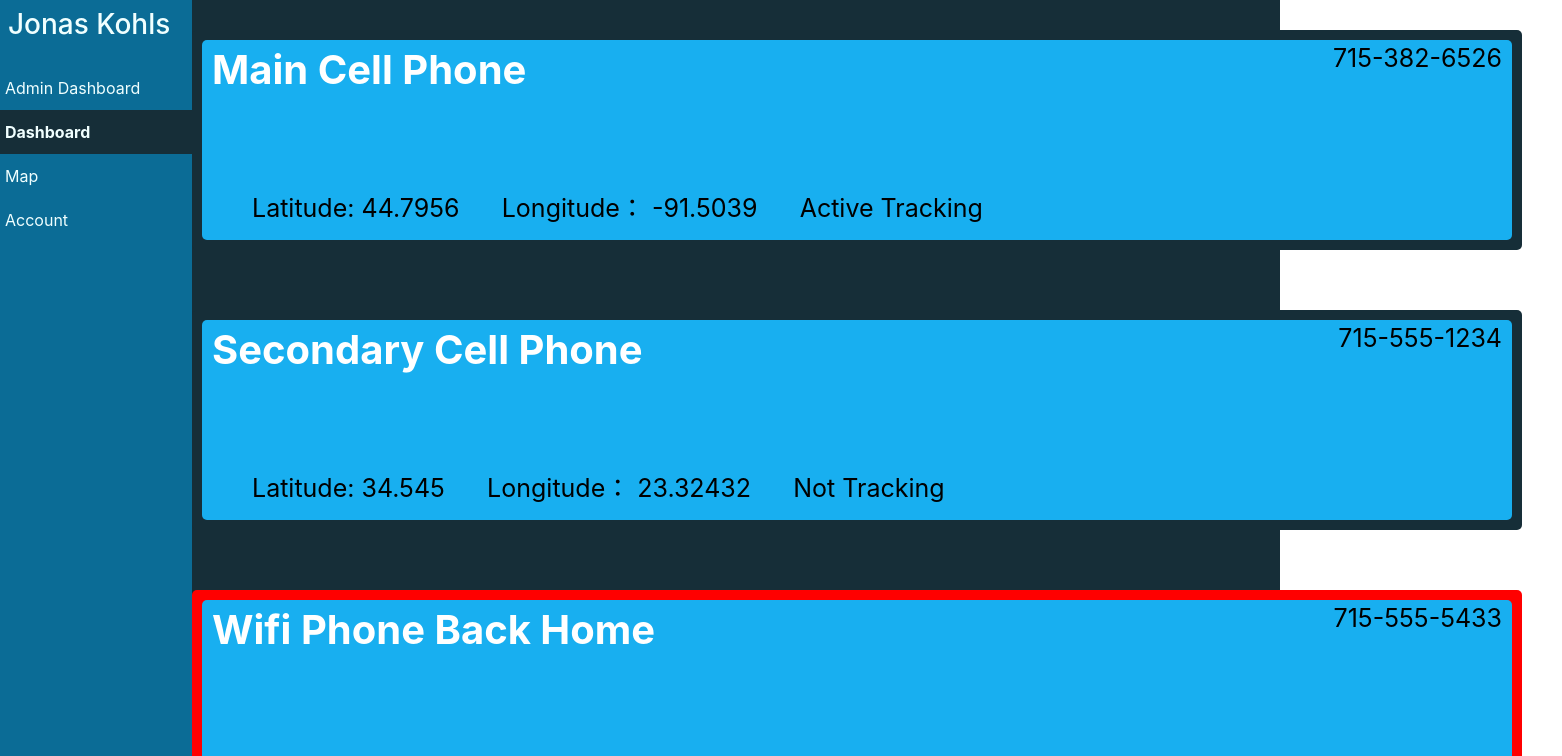
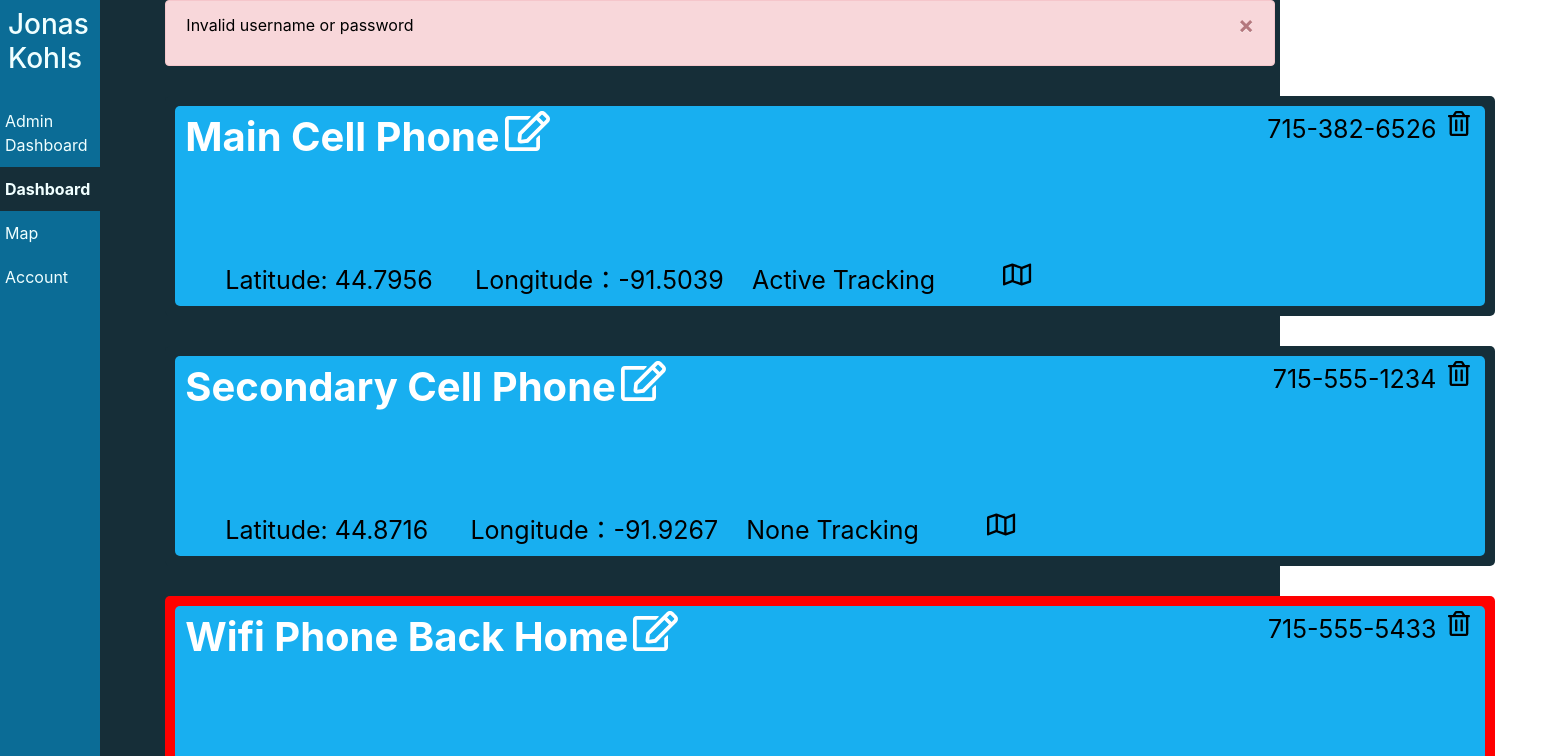
Before and after one commit to Find-my-Android/findmyandroid-ui, a React (Create React App) app: page / in a window 1280 px wide. Both pictures are taken after typing "name@example.com", "Sample123" into the empty fields and a click on the button "Login". Shown: the top 756 px of the page, 1562 px wide, since content can reach past the window. Built offline with nearby package versions, Linux system fonts and the light colour scheme; no server answers.

Commit message:
Updated dashboard and added links to map

```diff
--- a/src/App.js
+++ b/src/App.js
@@ -48,7 +48,7 @@ function App() {
           <Route path="/dashboard">
             <Dashboard />
           </Route>
-          <Route path="/Map">
+          <Route path="/map/:lat/:lng">
             <Map />
           </Route>
           <Route path="/account">
--- a/src/components/AdminComponent.js
+++ b/src/components/AdminComponent.js
@@ -24,7 +24,7 @@ function AdminComponent(props) {
       secondary_number: "715-874-6448",
       email: "kohlsjw3656@uwec.edu",
       type: "Admin",
-      password: "C00lP@ssWord",
+      password: "******",
     },
     {
       user_id: 2,
@@ -34,7 +34,7 @@ function AdminComponent(props) {
       primary_number: "715-555-1234",
       secondary_number: "",
       type: "User",
-      password: "987654321",
+      password: "******",
     },
     {
       user_id: 3,
@@ -44,7 +44,7 @@ function AdminComponent(props) {
       primary_number: "715-555-5555",
       secondary_number: "",
       type: "Admin",
-      password: "123456",
+      password: "******",
     },
   ];
 
--- /dev/null
+++ b/src/components/DashboardComponent.js
@@ -0,0 +1,76 @@
+import React from "react";
+import { useSelector, useDispatch } from "react-redux";
+import { Button } from "react-bootstrap";
+import { withRouter } from "react-router-dom";
+
+import Notification from "./Notification";
+import PhoneComponent from "./PhoneComponent";
+
+function DashboardComponent(props) {
+  const dispatch = useDispatch();
+  const jwt = useSelector((state) => state.jwt);
+
+  let phones = [
+    {
+      phone_id: 1,
+      user_id: 1,
+      name: "Main Cell Phone",
+      phone_number: "715-382-6526",
+      latitude: "44.7956",
+      longitude: "-91.5039",
+      tracking: "Active",
+      status: "",
+    },
+    {
+      phone_id: 2,
+      user_id: 1,
+      name: "Secondary Cell Phone",
+      phone_number: "715-555-1234",
+      latitude: "44.8716",
+      longitude: "-91.9267",
+      tracking: "None",
+      status: "",
+    },
+    {
+      phone_id: 3,
+      user_id: 1,
+      name: "Wifi Phone Back Home",
+      phone_number: "715-555-5433",
+      latitude: "20.5937",
+      longitude: "78.9629",
+      tracking: "None",
+      status: "Stolen!",
+    },
+  ];
+
+  const handleEditUserClick = () => {};
+
+  const handleDeleteUserClick = () => {};
+
+  const handleEditPhoneClick = () => {};
+
+  const handleDeletePhoneClick = () => {};
+
+  const createPhones = () => {
+    return phones.map((phone) => (
+      <PhoneComponent
+        key={phone.phone_id}
+        phone={phone}
+        handleDelete={handleDeletePhoneClick}
+        handleEdit={handleEditPhoneClick}
+        history={props.history}
+      />
+    ));
+  };
+
+  return (
+    <div className="container mainContainer">
+      <Notification></Notification>
+      <div className="flex justify-content-between align-items-center my-2">
+        {phones ? createPhones() : <></>}
+      </div>
+    </div>
+  );
+}
+
+export default withRouter(DashboardComponent);
--- /dev/null
+++ b/src/components/PhoneComponent.js
@@ -0,0 +1,56 @@
+import React from "react";
+import { Link } from "react-router-dom";
+import { withRouter } from "react-router-dom";
+
+import { FontAwesomeIcon } from "@fortawesome/react-fontawesome";
+import { faTrashAlt, faEdit, faMap } from "@fortawesome/free-regular-svg-icons";
+
+function PhoneComponent(props) {
+  const phone = props.phone;
+
+  const handleDelete = (e) => {
+    e.preventDefault();
+    props.handleDelete(phone.phone_id);
+  };
+
+  const handleEdit = (e) => {
+    e.preventDefault();
+    props.handleEdit(phone);
+  };
+
+  const handleMap = (e) => {
+    props.history.push(`map/${phone.latitude}/${phone.longitude}`);
+  };
+
+  return (
+    <div className={phone.status !== "" ? "stolen" : "safe"}>
+      <div className="phone">
+        <div className="phonename">
+          {phone.name}
+          <FontAwesomeIcon
+            icon={faEdit}
+            className="icon"
+            onClick={handleEdit}
+          />
+        </div>
+        <div className="phonenum">
+          {phone.phone_number}{" "}
+          <FontAwesomeIcon
+            icon={faTrashAlt}
+            className="icon"
+            onClick={handleDelete}
+          />
+        </div>
+        <div className="position">
+          Latitude: {phone.latitude} &nbsp;&nbsp;&nbsp;&nbsp; Longitude：
+          {phone.longitude}&nbsp;&nbsp;&nbsp;&nbsp;
+          {phone.tracking} Tracking &nbsp;&nbsp;&nbsp;&nbsp;
+          {phone.status}&nbsp;&nbsp;&nbsp;&nbsp;
+          <FontAwesomeIcon icon={faMap} className="icon" onClick={handleMap} />
+        </div>
+      </div>
+    </div>
+  );
+}
+
+export default withRouter(PhoneComponent);
--- a/src/components/SideBar.js
+++ b/src/components/SideBar.js
@@ -34,7 +34,7 @@ function SideBar(props) {
             Dashboard
           </Link>
           <Link
-            to="/map"
+            to="/map/44.7956/-91.5039"
             className={`aLink ${props.active === "map" ? "active" : ""}`}
           >
             Map
--- a/src/pages/Dashboard.js
+++ b/src/pages/Dashboard.js
@@ -4,6 +4,7 @@ import SideBar from "../components/SideBar";
 
 import { useSelector } from "react-redux";
 import { withRouter } from "react-router-dom";
+import DashboardComponent from "../components/DashboardComponent";
 
 function Dashboard({ history }) {
   const authenticated = useSelector((state) => state.authenticated);
@@ -18,52 +19,7 @@ function Dashboard({ history }) {
   return (
     <>
       <SideBar history={history} active="dashboard" />
-      <div className="d">
-        <div className="safe">
-          <div className="phone">
-            <div className="phonename">
-              Main Cell Phone {/* {user_phonename} */}
-            </div>
-            <div className="phonenum">715-382-6526 {/* {user_phonenum} */}</div>
-            <div className="position">
-              Latitude: 44.7956 &nbsp;&nbsp;&nbsp;&nbsp;{" "}
-              {/* {phone_latitude} */}
-              Longitude： -91.5039 &nbsp;&nbsp;&nbsp;&nbsp;{" "}
-              {/* {phone_lngitude} */}
-              Active Tracking {/* {phone_state} */}
-            </div>
-          </div>
-        </div>
-        <div className="safe">
-          <div className="phone">
-            <div className="phonename">
-              Secondary Cell Phone {/* {user_phonename} */}
-            </div>
-            <div className="phonenum">715-555-1234 {/* {user_phonenum} */}</div>
-            <div className="position">
-              Latitude: 34.545 &nbsp;&nbsp;&nbsp;&nbsp; {/* {phone_latitude} */}
-              Longitude： 23.32432 &nbsp;&nbsp;&nbsp;&nbsp;{" "}
-              {/* {phone_lngitude} */}
-              Not Tracking {/* {phone_state} */}
-            </div>
-          </div>
-        </div>
-        <div className="stolen">
-          <div className="phone">
-            <div className="phonename">
-              Wifi Phone Back Home {/* {user_phonename} */}
-            </div>
-            <div className="phonenum">715-555-5433 {/* {user_phonenum} */}</div>
-            <div className="position">
-              Latitude: 20.5937 &nbsp;&nbsp;&nbsp;&nbsp;{" "}
-              {/* {phone_latitude} */}
-              Longitude：78.9629 &nbsp;&nbsp;&nbsp;&nbsp;{" "}
-              {/* {phone_lngitude} */}
-              Stolen! {/* {phone_state} */}
-            </div>
-          </div>
-        </div>
-      </div>
+      <DashboardComponent history={history} />
     </>
   );
 }
--- a/src/pages/Forgotpassword.js
+++ b/src/pages/Forgotpassword.js
@@ -6,10 +6,9 @@ import Button from "react-bootstrap/Button";
 import Notification from "../components/Notification";
 import { startSendingEmail } from "../actions";
 
-import "../styles/home.css"
+import "../styles/home.css";
 
 function Forgotpassword({ history }) {
-  console.log(history);
   const dispatch = useDispatch();
   const [email, setEmail] = useState("");
 
--- a/src/pages/Home.js
+++ b/src/pages/Home.js
@@ -6,10 +6,9 @@ import { useDispatch } from "react-redux";
 import { startLoggingInUser } from "../actions";
 import Notification from "../components/Notification";
 
-import "../styles/home.css"
+import "../styles/home.css";
 
 function Home({ history }) {
-  console.log(history);
   const dispatch = useDispatch();
   const [email, setEmail] = useState("");
   const [password, setPassword] = useState("");
--- a/src/pages/Map.js
+++ b/src/pages/Map.js
@@ -1,5 +1,6 @@
 import React, { useEffect } from "react";
 import SideBar from "../components/SideBar";
+import { BrowserRouter as Router, Link, useParams } from "react-router-dom";
 
 import { useSelector } from "react-redux";
 import { withRouter } from "react-router-dom";
@@ -7,6 +8,8 @@ import SimpleMap from "../components/SimpleMap";
 
 function Map({ history }) {
   const authenticated = useSelector((state) => state.authenticated);
+  const lat = parseFloat(useParams().lat);
+  const lng = parseFloat(useParams().lng);
 
   useEffect(() => {
     if (!authenticated) {
@@ -17,7 +20,7 @@ function Map({ history }) {
   return (
     <>
       <SideBar history={history} active="map" />
-      <SimpleMap center={{ lat: 30, lng: 0 }} zoom={1} />
+      <SimpleMap center={{ lat: lat, lng: lng }} zoom={11} />
     </>
   );
 }
--- a/src/styles/dashboard.css
+++ b/src/styles/dashboard.css
@@ -3,7 +3,7 @@
   flex-direction: column;
   align-items: right;
   justify-content: space-between;
-    background-color:#162e38ff;
+  background-color: #162e38ff;
   width: 85%;
 }
 
@@ -18,7 +18,7 @@
   background-color: red;
   font-size: 0;
   margin: 0 auto;
-    margin-top:30px;
+  margin-top: 30px;
   margin-bottom: 30px;
 }
 
@@ -33,7 +33,7 @@
   background-color: #162e38ff;
   font-size: 0;
   margin: 0 auto;
-    margin-top:30px;
+  margin-top: 30px;
   margin-bottom: 30px;
 }
 
```
Lines whose indentation alone changed are shown as unchanged.
